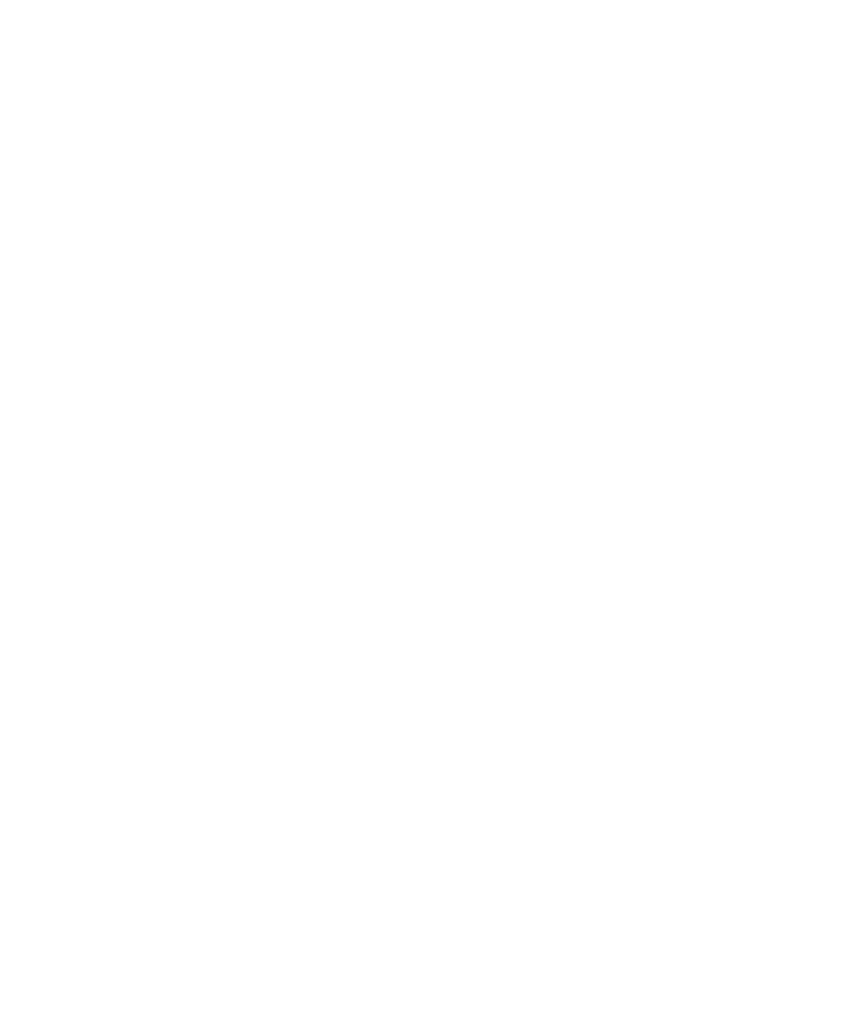
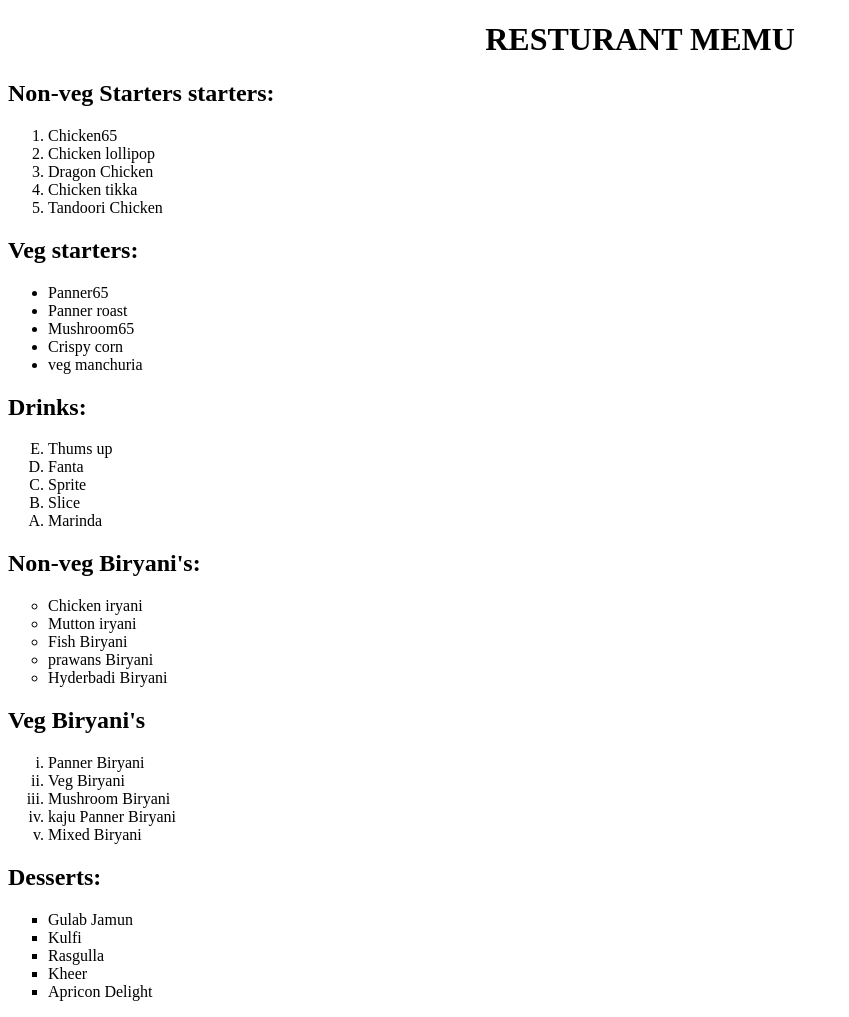
Before and after one commit to ganeshreddy1707/Practice, a plain HTML site: page index.html in a window 1280 px wide. Shown: the whole page, without its empty margins (0-849 px from the left). Before the commit the page ends 800 px from the top, so only its background shows below. Drawn offline with Linux system fonts and the light colour scheme.

Commit message:
Add files via upload

```diff
--- a/index.html
+++ b/index.html
@@ -6,6 +6,63 @@
     <title>Document</title>
 </head>
 <body>
+    <h1><center>RESTURANT MEMU</center></h1>
+    <h2>Non-veg Starters starters:</h2>
+    <ol type="1">
+    <li>Chicken65</li>
+    <li>Chicken lollipop</li>
+    <li>Dragon Chicken</li>
+    <li>Chicken tikka</li>
+    <li>Tandoori Chicken</li>
+    </ol>
+
+    <h2>Veg starters:</h2>
+    <ul type="">
+    <li>Panner65</li>
+    <li>Panner roast</li>
+    <li>Mushroom65</li>
+    <li>Crispy corn</li>
+    <li>veg manchuria</li>
+    </ul>
+
+    <h2>Drinks:</h2>
+    <ol type="A" reversed>
+        <li>Thums up</li>
+        <li>Fanta</li>
+        <li>Sprite</li>
+        <li>Slice</li>
+        <li>Marinda</li>
+    </ol>
+
+    <h2>Non-veg Biryani's:</h2>
+    <ul type="circle">
+        <li>Chicken iryani</li>
+        <li>Mutton iryani</li>
+        <li>Fish Biryani</li>
+        <li>prawans Biryani</li>
+        <li>Hyderbadi Biryani</li>
+    </ul>
+
+    <h2> Veg Biryani's</h2>
+    <ol type="i">
+    <li>Panner Biryani</li>
+    <li>Veg Biryani</li>
+    <li>Mushroom Biryani </li>
+    <li>kaju Panner Biryani</li>
+    <li>Mixed Biryani</li>
+</ol>
+
+    <h2>Desserts:</h2>
+    <ul type="square">
+        <li>Gulab Jamun</li>
+        <li>Kulfi</li>
+        <li>Rasgulla</li>
+        <li>Kheer</li>
+        <li>Apricon Delight</li>
+
+    </ul>
+
+
 
 </body>
 </html>
```
